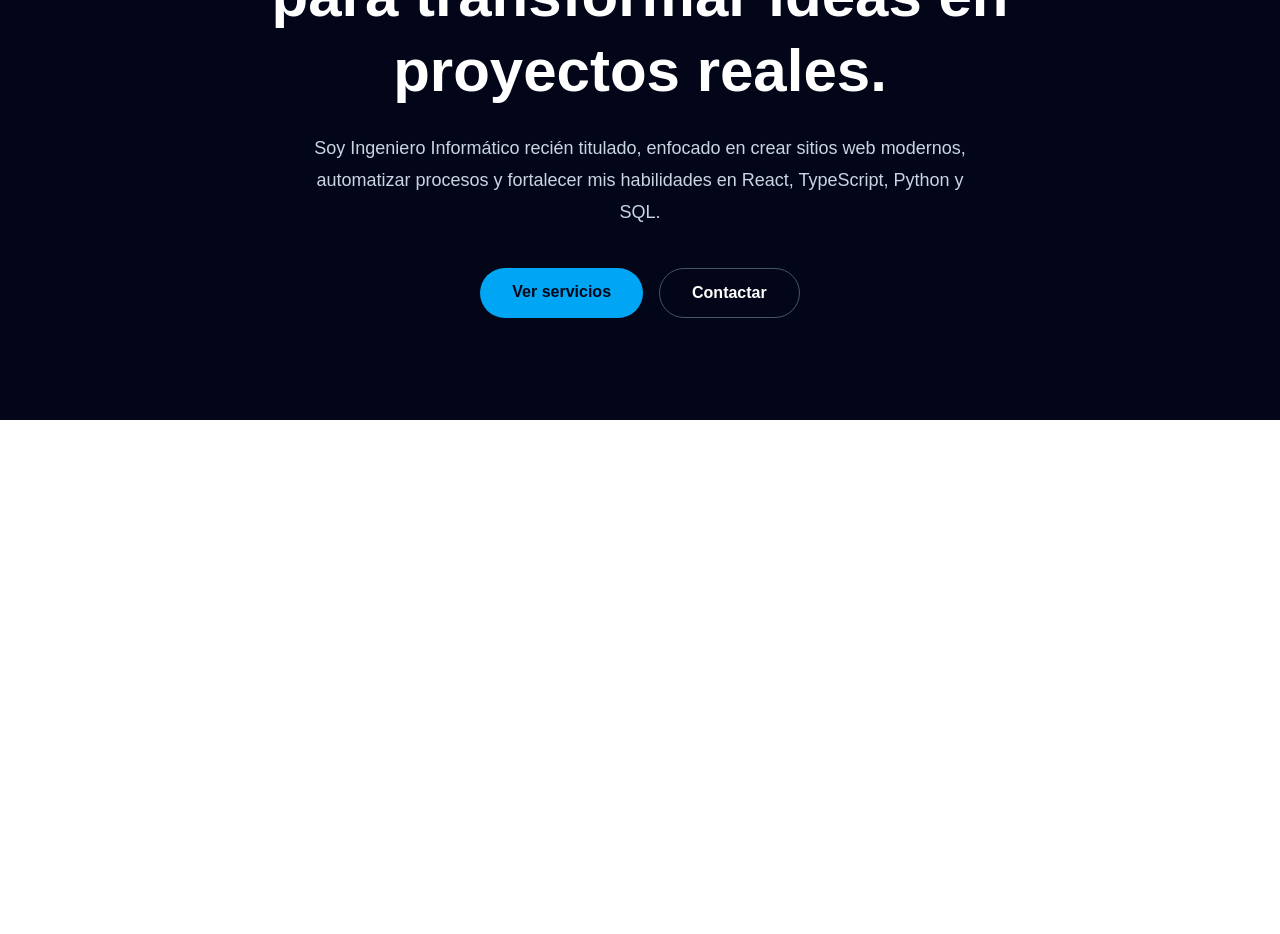
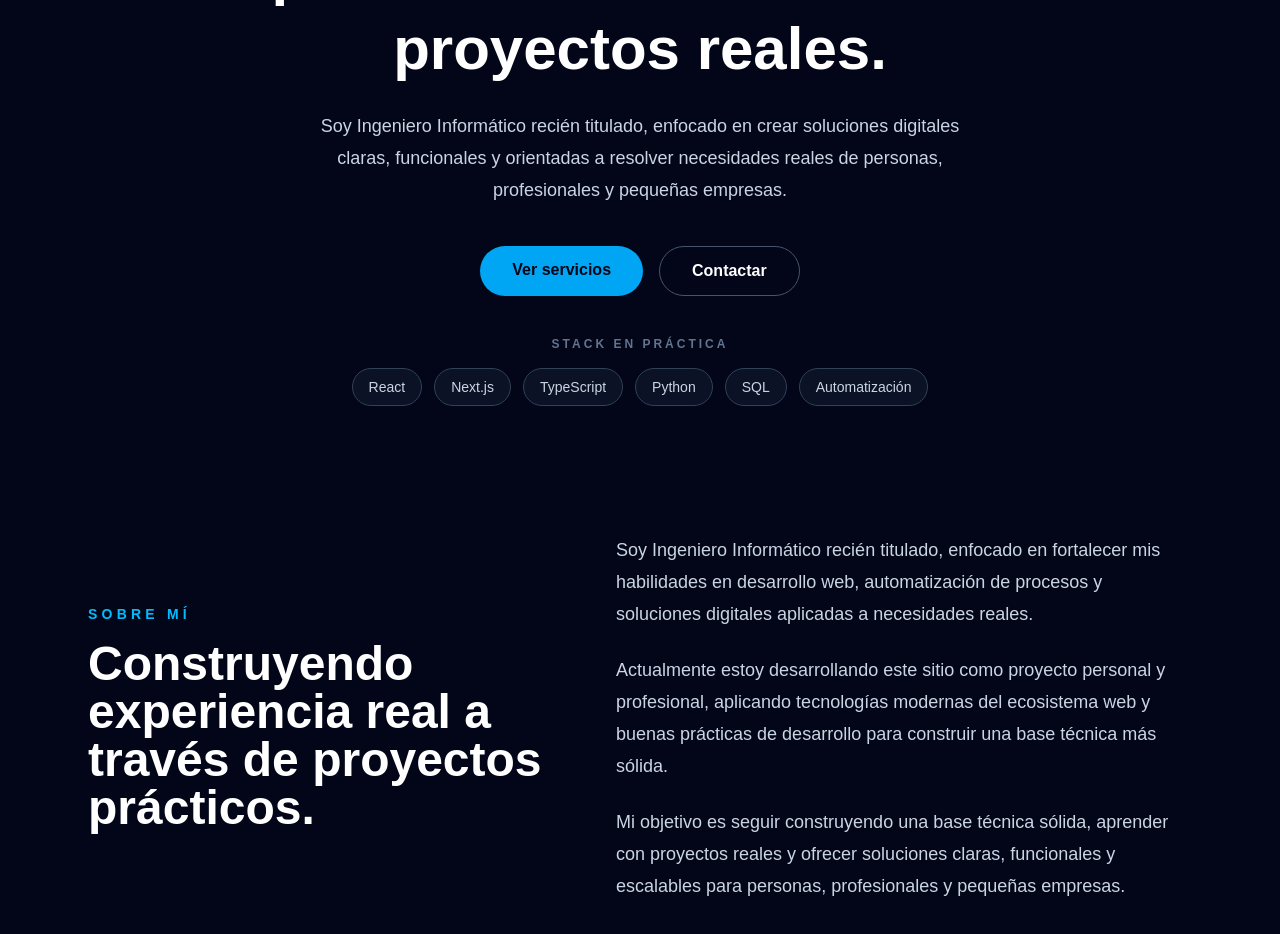
Before and after one commit to Maxto-san/mats-digital-solutions, a Next.js app: page / in a window 1280 px wide. Shown: the part 380-1314 px from the top of the page. Before the commit the page ends 800 px from the top, so only its background shows below. Built offline with nearby package versions, Linux system fonts and the light colour scheme.

Commit message:
feat: add about section and technology badges

```diff
--- a/app/page.tsx
+++ b/app/page.tsx
@@ -3,7 +3,7 @@ import Image from "next/image";
 export default function Home() {
   return (
     <main className="min-h-screen bg-slate-950 text-white">
-      <section className="mx-auto flex min-h-screen max-w-6xl flex-col items-center justify-center px-6 text-center">
+      <section className="mx-auto flex min-h-[88vh] max-w-6xl flex-col items-center justify-center px-6 pt-20 pb-16 text-center">
 
           <Image
             src="/LogoFondoOs.png"
@@ -23,9 +23,9 @@ export default function Home() {
         </h1>
 
         <p className="mt-6 max-w-2xl text-lg leading-8 text-slate-300">
-          Soy Ingeniero Informático recién titulado, enfocado en crear sitios
-          web modernos, automatizar procesos y fortalecer mis habilidades en
-          React, TypeScript, Python y SQL.
+           Soy Ingeniero Informático recién titulado, enfocado en crear soluciones
+  digitales claras, funcionales y orientadas a resolver necesidades reales
+  de personas, profesionales y pequeñas empresas.
         </p>
 
         <div className="mt-10 flex flex-col gap-4 sm:flex-row">
@@ -43,6 +43,58 @@ export default function Home() {
             Contactar
           </a>
         </div>
+        <div className="mt-10">
+          <p className="mb-4 text-xs font-semibold uppercase tracking-[0.25em] text-slate-500">
+            Stack en Práctica
+          </p>
+          <div className='flex flex-wrap justify-center gap-3'>
+  {[    "React",    "Next.js",    "TypeScript",    "Python",
+    "SQL",
+    "Automatización"].map(
+    (tech) => (
+      <span
+        key={tech}
+        className="rounded-full border border-slate-700 bg-slate-900/70 px-4 py-2 text-sm font-medium text-slate-300"
+      >
+        {tech}
+      </span>
+    )
+  )}
+  </div>
+</div>
+      </section>
+      <section id="sobre-mi" className="mx-auto max-w-6xl px-6 pt-16 pb-24">
+        <div className="grid gap-12 md:grid-cols-[1fr_1.2fr] md:items-center">
+  <div>
+    <p className="mb-4 text-sm font-semibold uppercase tracking-[0.3em] text-sky-400">
+      Sobre mí
+    </p>
+
+    <h2 className="text-3xl font-bold text-white md:text-5xl">
+      Construyendo experiencia real a través de proyectos prácticos.
+    </h2>
+  </div>
+
+  <div className="space-y-6 text-lg leading-8 text-slate-300">
+    <p>
+      Soy Ingeniero Informático recién titulado, enfocado en fortalecer mis
+      habilidades en desarrollo web, automatización de procesos y soluciones
+      digitales aplicadas a necesidades reales.
+    </p>
+
+    <p>
+        Actualmente estoy desarrollando este sitio como proyecto personal y
+       profesional, aplicando tecnologías modernas del ecosistema web y buenas
+        prácticas de desarrollo para construir una base técnica más sólida.
+    </p>
+
+    <p>
+      Mi objetivo es seguir construyendo una base técnica sólida, aprender con
+      proyectos reales y ofrecer soluciones claras, funcionales y escalables
+      para personas, profesionales y pequeñas empresas.
+    </p>
+  </div>
+</div>
       </section>
     </main>
   );
```
